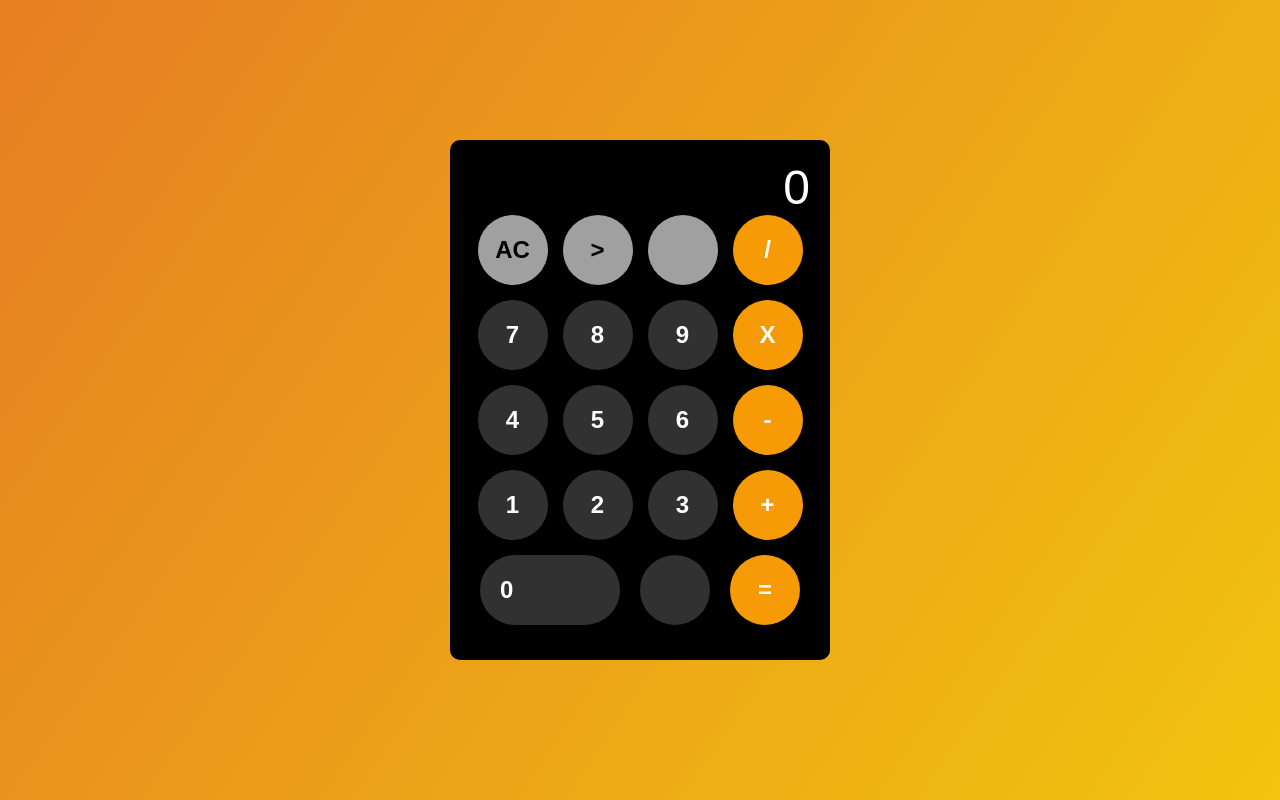
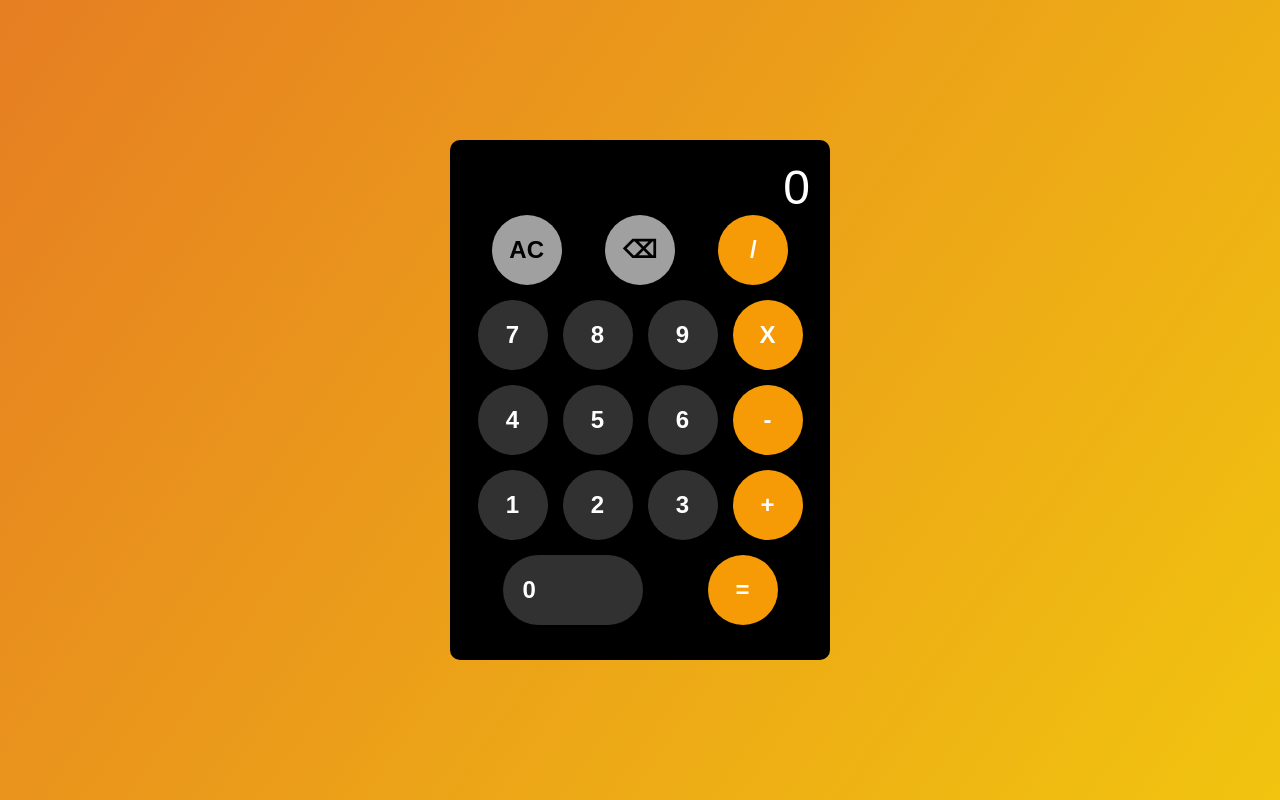
Before and after one commit to GodzK/calculator-web-jquery, a plain HTML site: page index.html in a window 1280 px wide. Drawn offline with nearby package versions, Linux system fonts and the light colour scheme; a web font is replaced by a local one.

Commit message:
delete
delete button that didnt useful

```diff
--- a/index.html
+++ b/index.html
@@ -13,8 +13,7 @@
           <div id="shownumber" class="number">0</div>
           <div class="row">
             <div onclick = "clearval()"class="btn">AC</div>
-            <div onclick ="remove()" class="btn">></div>
-            <div class="btn"></div>
+            <div onclick ="remove()" class="btn">⌫</div>
             <div id = "op4" onclick ="operator('/', this)" class="btn btn-operator">/</div>
           </div>
           <div class="row">
@@ -37,7 +36,6 @@
           </div>
           <div class="row">
             <div onclick ="number(0)" class="btn btn-number btn-zero">0</div>
-            <div class="btn btn-number"></div>
             <div onclick="sum()" class="btn btn-operator">=</div>
           </div>
     </div>
```
